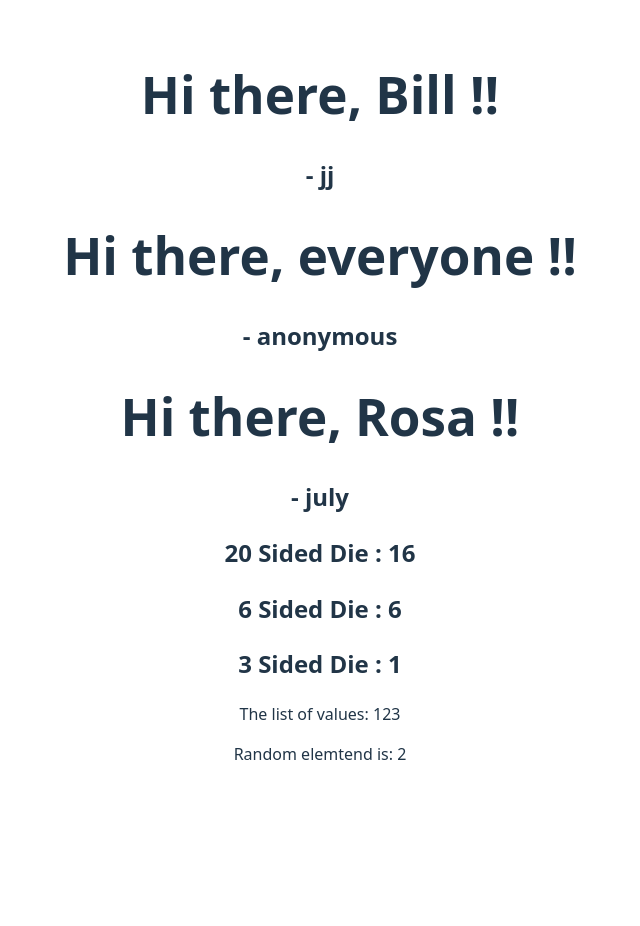
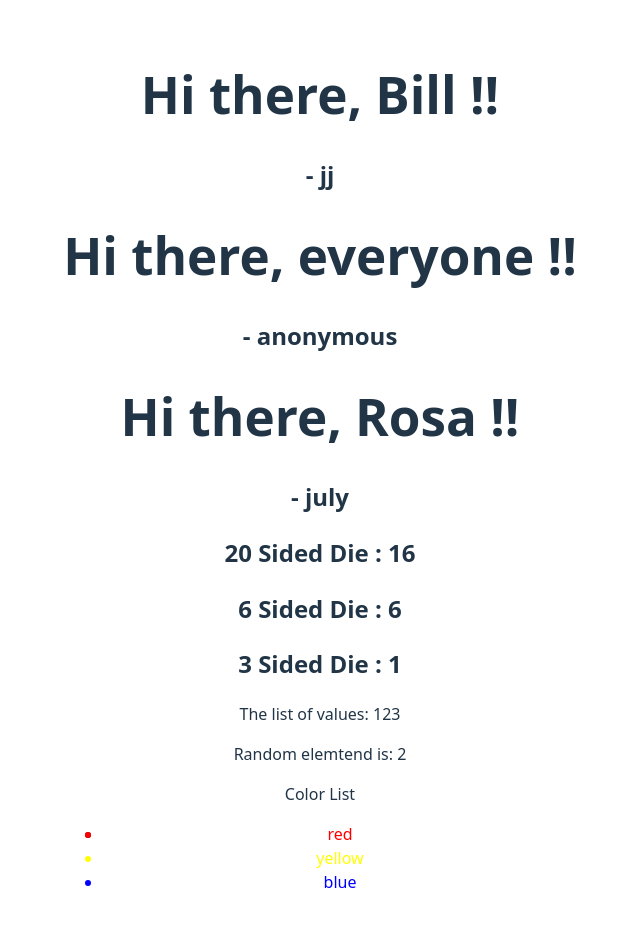
Before and after one commit to duckyoon/React_First_App, a React (Vite) app in the folder first-react-app/: page / in a window 1280 px wide. Shown: the top 926 px of the page, without its empty margins (320-960 px from the left). Before the commit the page ends 814 px from the top, so only its background shows below. Built offline with nearby package versions, Linux system fonts and the light colour scheme.

Commit message:
docs: 250407_Map으로 배열 랜더링

```diff
--- a/first-react-app/src/App.jsx
+++ b/first-react-app/src/App.jsx
@@ -4,6 +4,7 @@ import Chicken from './Chicken';
 import Greeter from './Greeter';
 import Die from './die';
 import ListPicker from './ListPicker';
+import ColorList from './ColorList';
 
 function App() {
   return (
@@ -15,6 +16,7 @@ function App() {
       <Die />
       <Die numSides={3}/>
       <ListPicker values={[1, 2, 3]}/>
+      <ColorList colors={["red", "yellow", "blue"]}/>
     </div>
   );
 }
--- /dev/null
+++ b/first-react-app/src/ColorList.jsx
@@ -0,0 +1,11 @@
+export default function ColorList({colors}){
+    const lis = colors.map((color) => <li style={{color:color}}>{color}</li>)
+    return (
+        <div>
+            <p>Color List</p>
+            <ul>
+            <li>{lis}</li>
+            </ul>
+        </div>
+    );
+}
```
